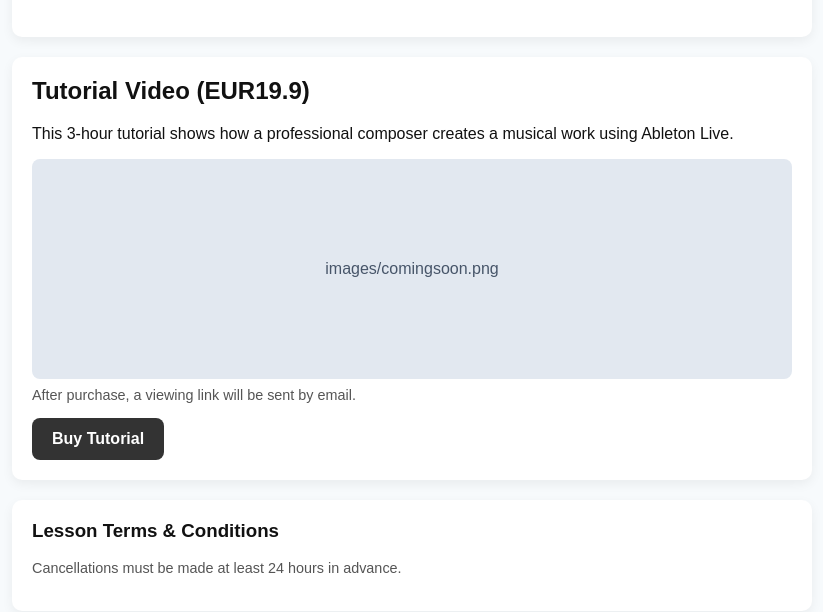
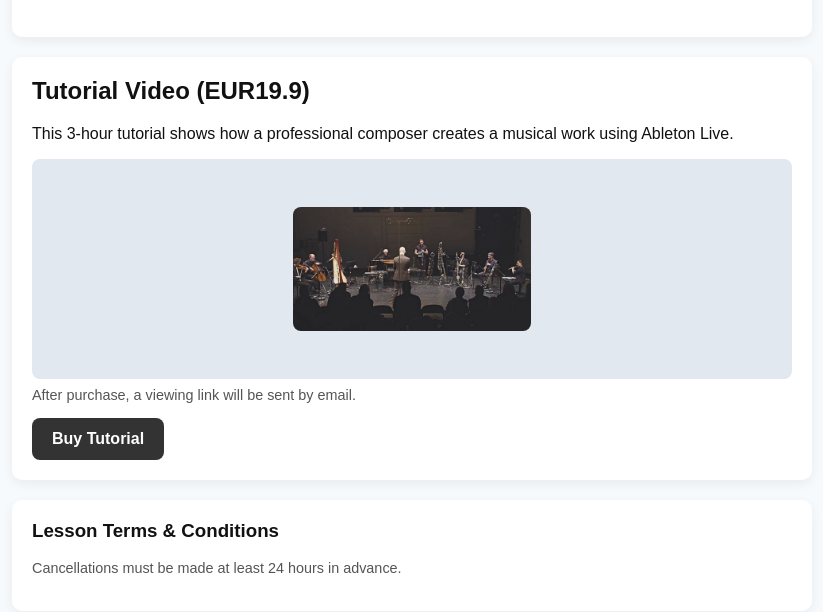
Before and after one commit to kbys88/kbys88.github.io, a Jekyll site: the page built from lesson_fr.md, in a window 1280 px wide and 900 px high, scrolled down 3270 px. Shown: the top 612 px of the window, without its empty margins (228-1051 px from the left). Built offline with Jekyll 4.4.1, drawn with Linux system fonts in a browser that asks for light colours.

Commit message:
Update lesson_fr.md

```diff
--- a/lesson_fr.md
+++ b/lesson_fr.md
@@ -124,11 +124,14 @@ permalink: /lesson_fr/
   <h2 data-en="Tutorial Video (EUR19.9)" data-fr="Vidéo Tutoriel (EUR19.9)"></h2>
   <p data-en="This 3-hour tutorial shows how a professional composer creates a musical work using Ableton Live."
      data-fr="Ce tutoriel de 3 heures montre comment un compositeur professionnel crée une œuvre musicale avec Ableton Live."></p>
-  <div style="height:220px;background:#e2e8f0;border-radius:8px;display:flex;align-items:center;justify-content:center;color:#475569;">
-    <span data-en="images/comingsoon.png" data-fr="images/comingsoon.png"></span>
+
+  <div style="height:220px; background:#e2e8f0; border-radius:8px; display:flex; align-items:center; justify-content:center; color:#475569;">
+    <img src="https://raw.githubusercontent.com/kbys88/kbys88.github.io/main/images/lesson01.jpg" alt="Lesson 01" class="sound-item" style="max-height:100%; border-radius:8px;">
   </div>
+
   <p class="small" data-en="After purchase, a viewing link will be sent by email."
      data-fr="Après l'achat, un lien pour visionner la vidéo sera envoyé par email."></p>
+
   <a href="https://systeme.io/your-tutorial-link" target="_blank" class="btn" data-en="Buy Tutorial" data-fr="Acheter le tutoriel"></a>
 </div>
 
```
